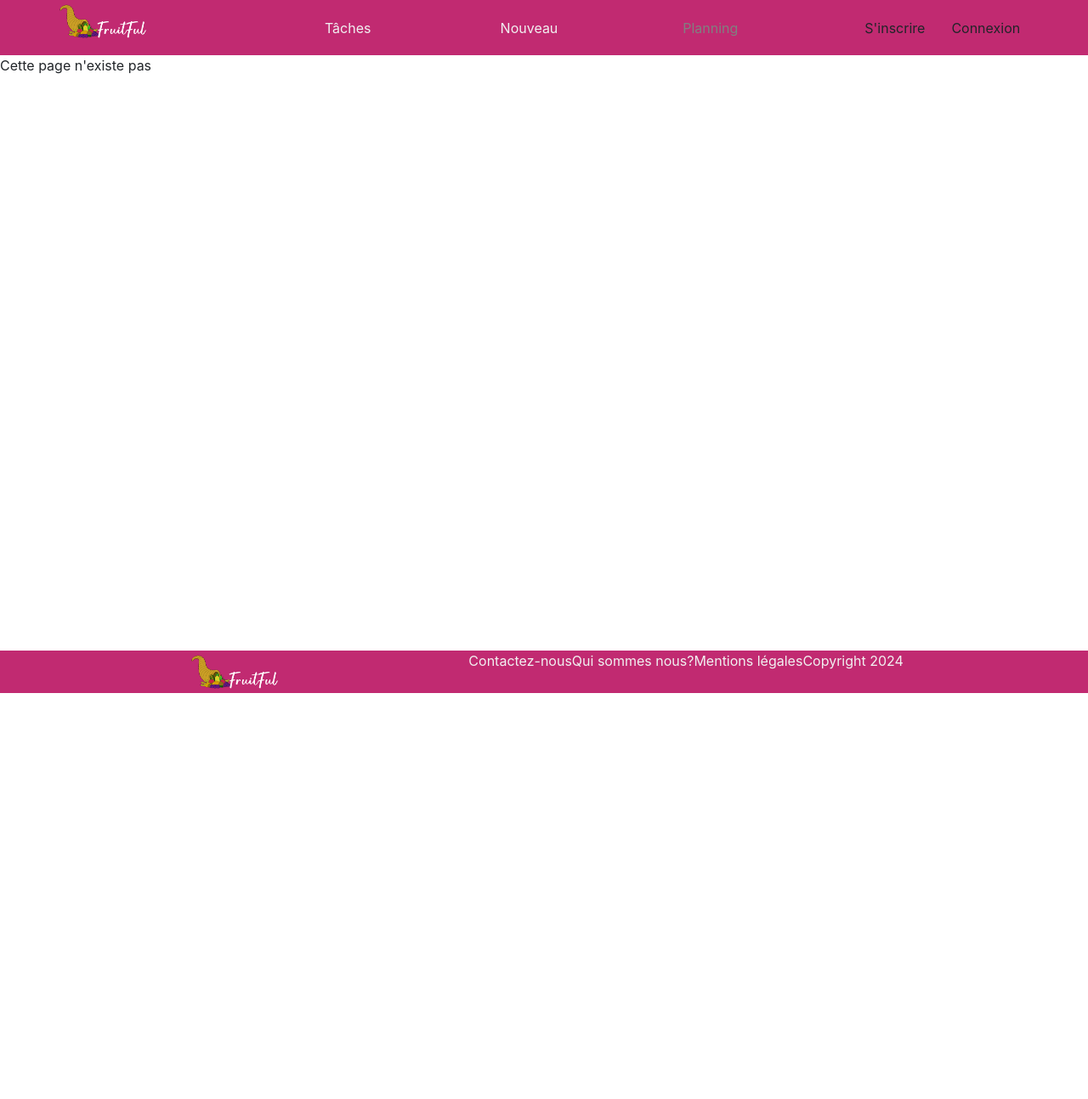
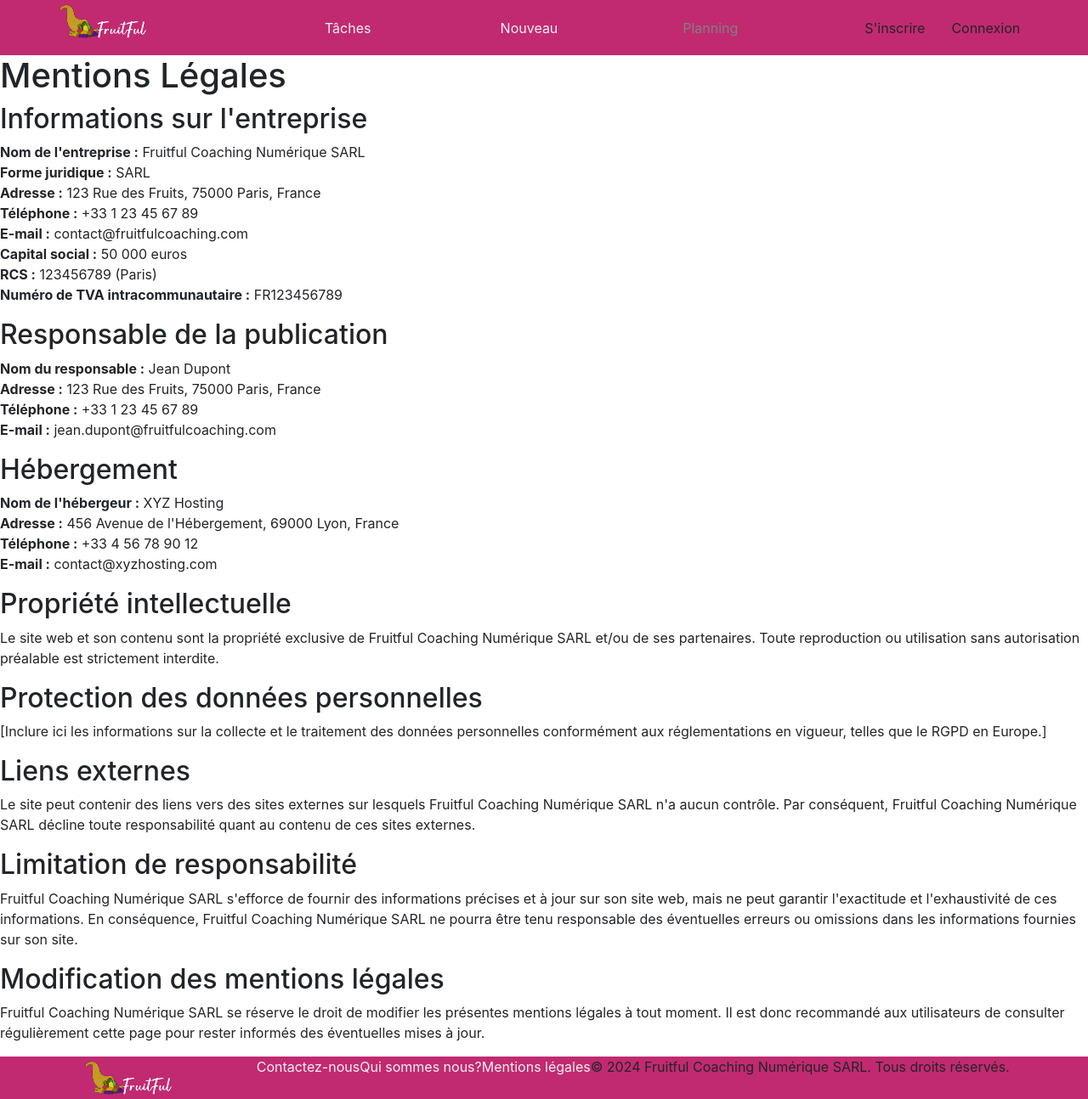
Before and after one commit to RomainVReco/fruitful-app, a React (Create React App) app: page /PageMentionsLegales in a window 1280 px wide. Shown: the whole page at 85% size. Before the commit the page ends 816 px from the top, so only its background shows below. Built offline with nearby package versions, Linux system fonts and the light colour scheme.

Commit message:
Création des sections du footer: Contactez-nous, Mentions Légales et Copyright

```diff
--- a/src/components/Footer.js
+++ b/src/components/Footer.js
@@ -17,10 +17,12 @@ function Footer() {
           </Link>
         </div>
         <div className="horizontal-footer-links">
-            <Link className='lien' to="/PageQuiSommesNous">Contactez-nous</Link>
+            <Link className='lien' to="/contactezNous">Contactez-nous</Link>
             <Link className='lien' to="/PageQuiSommesNous">Qui sommes nous?</Link>
-            <Link className='lien' to="/PageQuiSommesNous">Mentions légales</Link>
-            <Link className='lien' to="/PageQuiSommesNous">Copyright 2024</Link>
+            <Link className='lien' to="/PageMentionsLegales">Mentions légales</Link>
+            <div>
+              <p>&copy; {new Date().getFullYear()} Fruitful Coaching Numérique SARL. Tous droits réservés.</p>
+            </div>
         </div>
       </div>
     </footer>
--- /dev/null
+++ b/src/pages/public/PageMentionsLegales.js
@@ -0,0 +1,64 @@
+import React from 'react';
+
+function MentionsLegales() {
+  return (
+    <div>
+      <h1>Mentions Légales</h1>
+
+      <h2>Informations sur l'entreprise</h2>
+      <p>
+        <strong>Nom de l'entreprise :</strong> Fruitful Coaching Numérique SARL<br />
+        <strong>Forme juridique :</strong> SARL<br />
+        <strong>Adresse :</strong> 123 Rue des Fruits, 75000 Paris, France<br />
+        <strong>Téléphone :</strong> +33 1 23 45 67 89<br />
+        <strong>E-mail :</strong> contact@fruitfulcoaching.com<br />
+        <strong>Capital social :</strong> 50 000 euros<br />
+        <strong>RCS :</strong> 123456789 (Paris)<br />
+        <strong>Numéro de TVA intracommunautaire :</strong> FR123456789
+      </p>
+
+      <h2>Responsable de la publication</h2>
+      <p>
+        <strong>Nom du responsable :</strong> Jean Dupont<br />
+        <strong>Adresse :</strong> 123 Rue des Fruits, 75000 Paris, France<br />
+        <strong>Téléphone :</strong> +33 1 23 45 67 89<br />
+        <strong>E-mail :</strong> jean.dupont@fruitfulcoaching.com
+      </p>
+
+      <h2>Hébergement</h2>
+      <p>
+        <strong>Nom de l'hébergeur :</strong> XYZ Hosting<br />
+        <strong>Adresse :</strong> 456 Avenue de l'Hébergement, 69000 Lyon, France<br />
+        <strong>Téléphone :</strong> +33 4 56 78 90 12<br />
+        <strong>E-mail :</strong> contact@xyzhosting.com
+      </p>
+
+      <h2>Propriété intellectuelle</h2>
+      <p>
+        Le site web et son contenu sont la propriété exclusive de Fruitful Coaching Numérique SARL et/ou de ses partenaires. Toute reproduction ou utilisation sans autorisation préalable est strictement interdite.
+      </p>
+
+      <h2>Protection des données personnelles</h2>
+      <p>
+        [Inclure ici les informations sur la collecte et le traitement des données personnelles conformément aux réglementations en vigueur, telles que le RGPD en Europe.]
+      </p>
+
+      <h2>Liens externes</h2>
+      <p>
+        Le site peut contenir des liens vers des sites externes sur lesquels Fruitful Coaching Numérique SARL n'a aucun contrôle. Par conséquent, Fruitful Coaching Numérique SARL décline toute responsabilité quant au contenu de ces sites externes.
+      </p>
+
+      <h2>Limitation de responsabilité</h2>
+      <p>
+        Fruitful Coaching Numérique SARL s'efforce de fournir des informations précises et à jour sur son site web, mais ne peut garantir l'exactitude et l'exhaustivité de ces informations. En conséquence, Fruitful Coaching Numérique SARL ne pourra être tenu responsable des éventuelles erreurs ou omissions dans les informations fournies sur son site.
+      </p>
+
+      <h2>Modification des mentions légales</h2>
+      <p>
+        Fruitful Coaching Numérique SARL se réserve le droit de modifier les présentes mentions légales à tout moment. Il est donc recommandé aux utilisateurs de consulter régulièrement cette page pour rester informés des éventuelles mises à jour.
+      </p>
+    </div>
+  );
+}
+
+export default MentionsLegales;
--- a/src/pages/public/PagesPubliques.js
+++ b/src/pages/public/PagesPubliques.js
@@ -8,6 +8,7 @@ import Inscription from '../public/Inscription';
 import Inscription2 from '../public/Inscription2';
 import Inscription3 from '../public/Inscription3';
 import PageQuiSommesNous from '../public/PageQuiSommesNous';
+import PageMentionsLegales from '../public/PageMentionsLegales';
 import Login from '../public/Login';
 import Layout from './Layout';
 import Erreur from './Erreur';
@@ -27,6 +28,7 @@ const PagesPubliques = () => {
                 <Route path="/inscription2" element={<Inscription2 />} />
                 <Route path="/inscription3" element={<Inscription3 />} />
                 <Route path="/PageQuiSommesNous" element={<PageQuiSommesNous />} />
+                <Route path="/PageMentionsLegales" element={<PageMentionsLegales />} />
                 <Route path="/login" element={<Login />} />
                 <Route path="/contactezNous" element={<Contact/>} />
                 <Route path="*" element={<Erreur />} />
```
